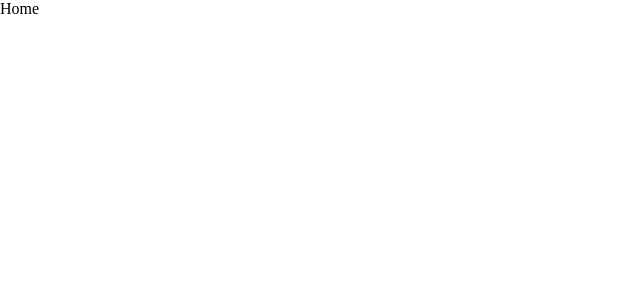
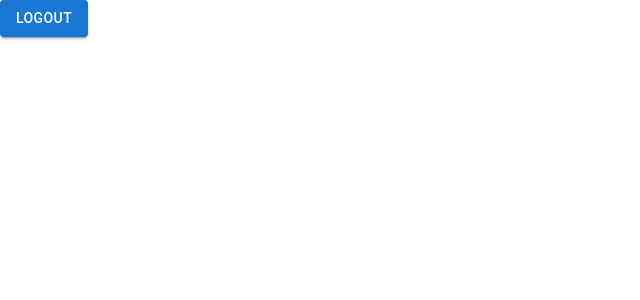
Before and after one commit to thehasandev/ChatCraft, a React (Vite) app: page /home in a window 1280 px wide. Shown: the top 300 px of the page, without its empty margins (0-640 px from the left). Built offline with nearby package versions, Linux system fonts and the light colour scheme; the HTML template or start-up script is replaced by a standard one.

Commit message:
log-out-btn

```diff
--- a/src/pages/home/Home.jsx
+++ b/src/pages/home/Home.jsx
@@ -1,8 +1,10 @@
 import React from 'react'
+import Stack from '@mui/material/Stack';
+import Button from '@mui/material/Button';
 
 function Home() {
   return (
-    <div>Home</div>
+    <Button variant="contained">Logout</Button>
   )
 }
 
```
